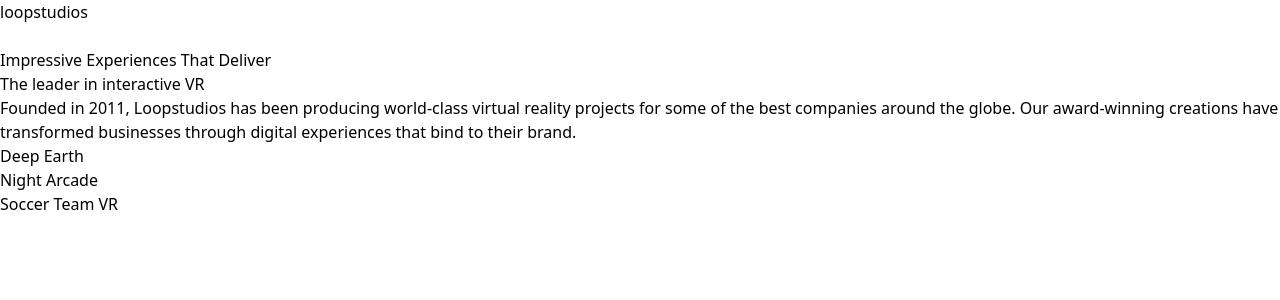
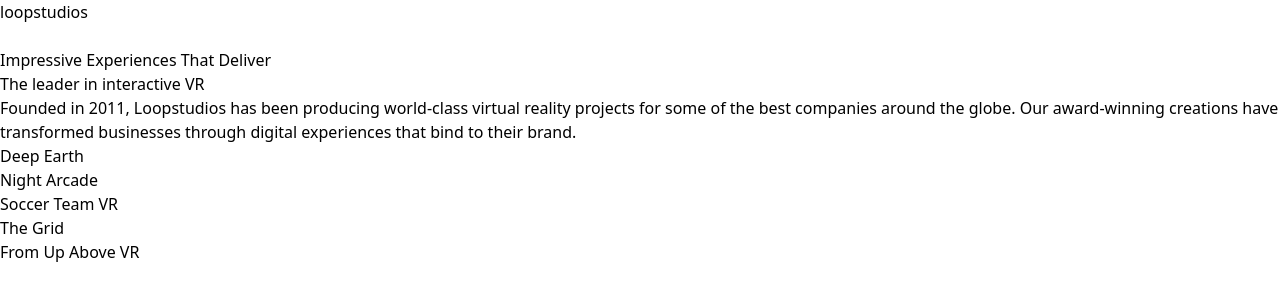
Before and after one commit to mdasenov/loopstudios, a plain HTML site: page index.html in a window 1280 px wide. Drawn offline with nearby package versions, Linux system fonts and the light colour scheme.

Commit message:
Update index.html

```diff
--- a/index.html
+++ b/index.html
@@ -28,6 +28,8 @@
       <p>Deep Earth</p>
       <p>Night Arcade</p>
       <p>Soccer Team VR</p>
+      <p>The Grid</p>
+      <p>From Up Above VR</p>
     </section>
     <footer></footer>
   </body>
```
